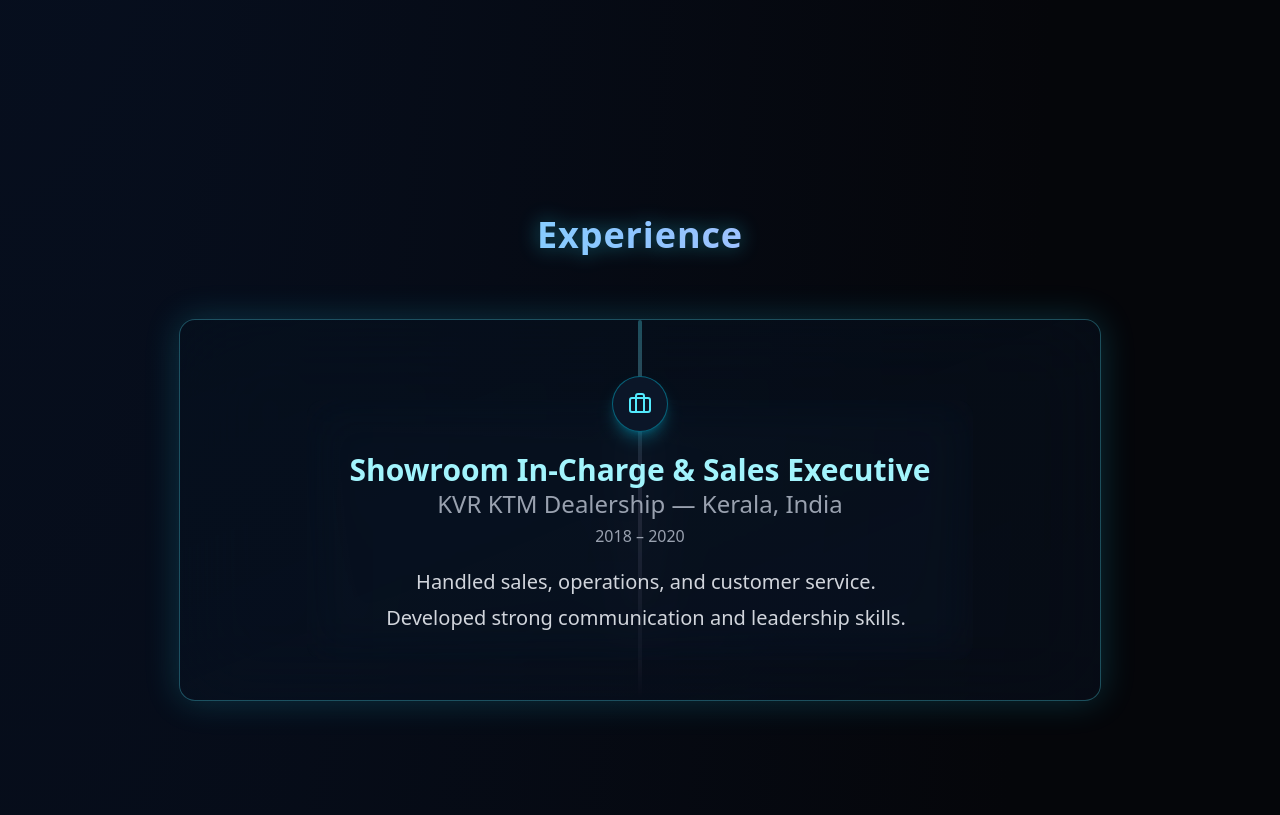
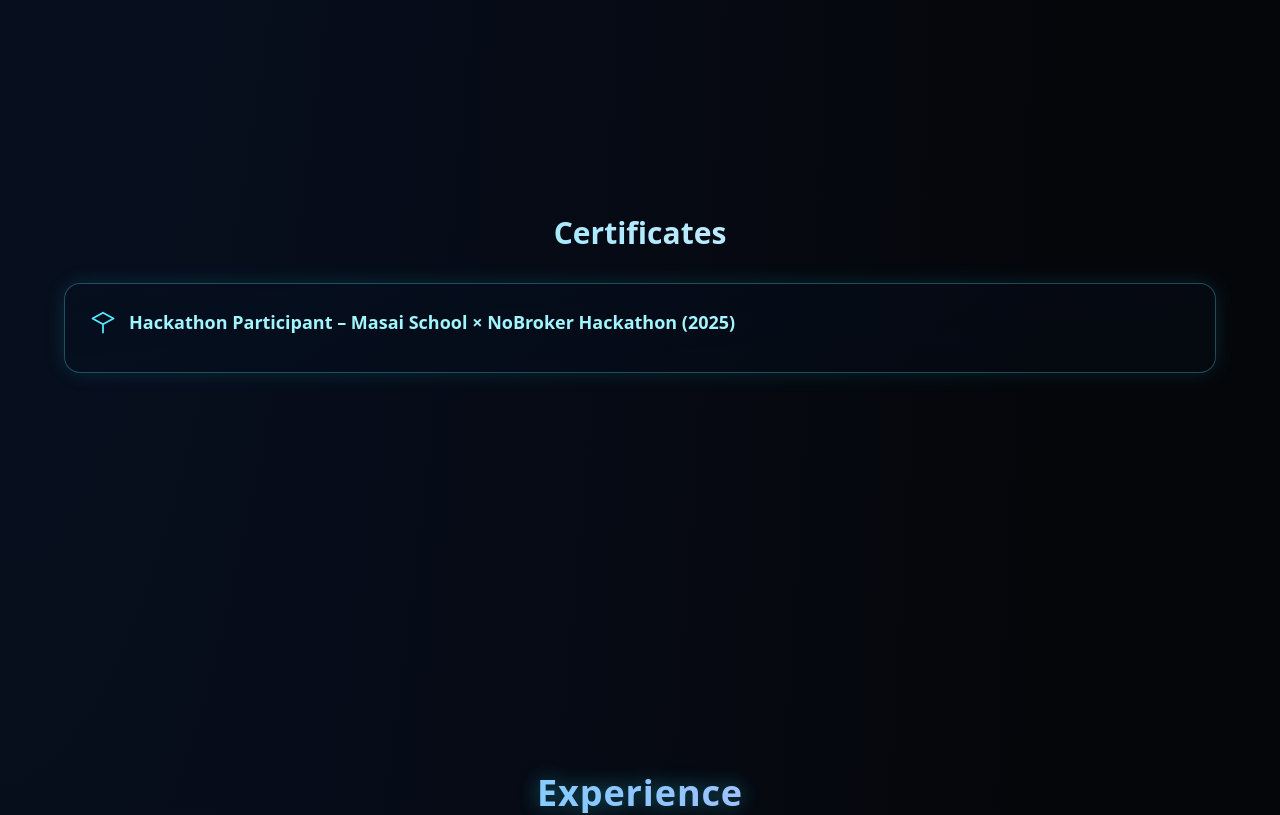
Before and after one commit to malbroo96/akhil-joseph-portfolio, a React (Vite) app: page / in a window 1280 px wide. Shown: the part 1580-2395 px from the top of the page. Built offline with nearby package versions, Linux system fonts and the light colour scheme.

Commit message:
updated the hackthone year resume to single page and punchuntion

```diff
--- /dev/null
+++ b/src/components/Certificates.jsx
@@ -0,0 +1,34 @@
+import React from "react";
+
+export default function Certificates() {
+  return (
+    <section id="certificates" className="space-y-8 py-20">
+      <h3 className="text-3xl text-center font-bold bg-clip-text text-transparent bg-gradient-to-r from-cyan-300 to-purple-100">
+        Certificates
+      </h3>
+
+      <div className="grid md:grid-cols-1 gap-6">
+        <div className="p-6 rounded-2xl bg-gradient-to-br from-[#061022]/40 to-[#041020]/30 border border-cyan-300/30 shadow-[0_0_20px_rgba(34,211,238,0.15)] hover:shadow-[0_0_35px_rgba(34,211,238,0.3)] transition-all duration-300">
+          <div className="flex items-center gap-3 mb-3">
+            <svg
+              className="w-7 h-7 text-cyan-300"
+              fill="none"
+              stroke="currentColor"
+              strokeWidth="1.5"
+              viewBox="0 0 24 24"
+            >
+              <path
+                strokeLinecap="round"
+                strokeLinejoin="round"
+                d="M12 14l9-5-9-5-9 5 9 5zm0 0v7"
+              />
+            </svg>
+            <h4 className="font-semibold text-lg text-cyan-200">
+              Hackathon Participant – Masai School × NoBroker Hackathon (2025)
+            </h4>
+          </div>
+        </div>
+      </div>
+    </section>
+  );
+}
--- a/src/components/Skills.jsx
+++ b/src/components/Skills.jsx
@@ -30,8 +30,8 @@
     img: "https://img.shields.io/badge/MongoDB-04010b?logo=mongodb&logoColor=47A248",
   },
   {
-    name: "REST API",
-    img: "https://img.shields.io/badge/REST%20API-04010b?logo=rest&logoColor=FF6B6B",
+    name: "REST APIs",
+    img: "https://img.shields.io/badge/REST%20APIs-04010b?logo=rest&logoColor=FF6B6B",
   },
   {
     name: "JWT",
@@ -61,9 +61,24 @@
     name: "MVC Architecture",
     img: "https://img.shields.io/badge/MVC-04010b?logo=mvc&logoColor=FF6B6B",
   },
+];
+
+const softSkills = [
   {
-    name: "Data Structures and Algorithms",
-    img: "https://img.shields.io/badge/DSA-04010b?logo=algorithm&logoColor=FF6B6B",
+    name: "Problem Solving",
+    img: "https://img.shields.io/badge/Problem%20Solving-04010b?logo=brain&logoColor=FF6B6B",
+  },
+  {
+    name: "Communication",
+    img: "https://img.shields.io/badge/Communication-04010b?logo=message&logoColor=00C4CC",
+  },
+  {
+    name: "Adaptability",
+    img: "https://img.shields.io/badge/Adaptability-04010b?logo=refresh&logoColor=FF6B6B",
+  },
+  {
+    name: "Teamwork",
+    img: "https://img.shields.io/badge/Teamwork-04010b?logo=users&logoColor=007ACC",
   },
 ];
 
@@ -118,6 +133,24 @@
         </div>
 
         <h2 className="text-center  text-3xl md:text-4xl font-bold text-cyan-300 mb-12">
+          Soft Skills
+        </h2>
+        <div className="grid grid-cols-2 sm:grid-cols-3 md:grid-cols-4 lg:grid-cols-5 mb-15 gap-6">
+          {softSkills.map((skill, index) => (
+            <div
+              key={index}
+              className=" skill-badge  bg-[#0d1323]  border border-cyan-500/30  shadow-[0_0_20px_rgba(0,255,255,0.15)]   p-4 rounded-xl flex items-center justify-center  hover:border-cyan-400  hover:shadow-[0_0_25px_rgba(0,255,255,0.35)] transition-all duration-300 "
+            >
+              <img
+                src={skill.img}
+                alt={skill.name}
+                className="w-28 h-20 object-contain rounded-md"
+              />
+            </div>
+          ))}
+        </div>
+
+        <h2 className="text-center  text-3xl md:text-4xl font-bold text-cyan-300 mb-12">
           Tech Tools
         </h2>
         <div className="grid grid-cols-2 sm:grid-cols-3 md:grid-cols-4 lg:grid-cols-5 gap-6">
--- a/src/pages/Portfolio.jsx
+++ b/src/pages/Portfolio.jsx
@@ -7,6 +7,7 @@
 import Education from "../components/Education";
 import Skills from "../components/Skills";
 import GitHub from "../components/Github";
+import Certificates from "../components/Certificates";
 import Contact from "../components/Contact";
 import Footer from "../components/Footer";
 
@@ -22,7 +23,7 @@
     title: "HabitFlow",
     short:
       "Full-stack health tracking app with workout logging, nutrition insights, and AI-based food analysis.",
-    long: "Built HabitFlow, a full-stack health tracking app with workout logging, nutrition insights, and AI-based food analysis using secure JWT authentication.",
+    long: "Built HabitFlow, a full-stack health tracking app with workout logging and nutrition insights using secure JWT authentication.",
     tech: ["React", "Node.js", "Express.js", "MongoDB", "JWT"],
     image: habitFlowImg,
     link: "https://github.com/malbroo96/HabitFlow",
@@ -43,7 +44,7 @@
     short:
       "Personal finance dashboard for expense tracking, category-based insights, and interactive data visualization.",
     long: "Built a personal finance dashboard for expense tracking, category-based insights, and interactive data visualization using real-time cloud storage.",
-    tech: ["HTML", "Firebase", "Chart.js", "Huggingface"],
+    tech: ["React", "Firebase", "Chart.js"],
     image: wealthyAppImg,
     link: "https://github.com/malbroo96/masai-project/tree/647998640286e41956fc379b3a9c6bc71d57c96a/finaleva/project1",
     deploy: "https://delightful-sprinkles-8e91a9.netlify.app/index.html",
@@ -83,6 +84,7 @@
       <main className="max-w-[1200px] mx-auto px-6 py-12 space-y-60">
         <Hero />
         <Education />
+        <Certificates />
         <Experience />
         <Projects projects={projectsData} onOpen={setActiveProject} />
         <Skills skills={skillsData} tools={toolsData} />
```
Also changed, not shown: 1 other file (tests, documents, lock files or other folders).
